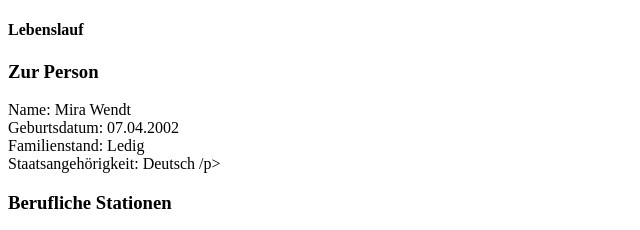
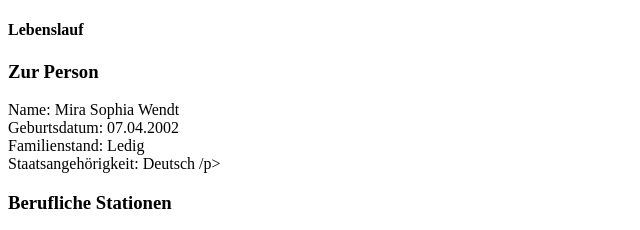
Before and after one commit to mirawendt/EIA_WS2022, a plain HTML site: page Aufgabe3/Steckbrief.html in a window 1280 px wide. Shown: the top 230 px of the page, 0-640 px from the left. Drawn offline with Linux system fonts and the light colour scheme.

Commit message:
Namegeändert

```diff
--- a/Aufgabe3/Steckbrief.html
+++ b/Aufgabe3/Steckbrief.html
@@ -9,7 +9,7 @@
 <body>
 <h4>Lebenslauf</h4>
 <h3>Zur Person</h3>
-<p>Name: Mira Wendt
+<p>Name: Mira Sophia Wendt
 <br>
 Geburtsdatum: 07.04.2002
 <br>
```
